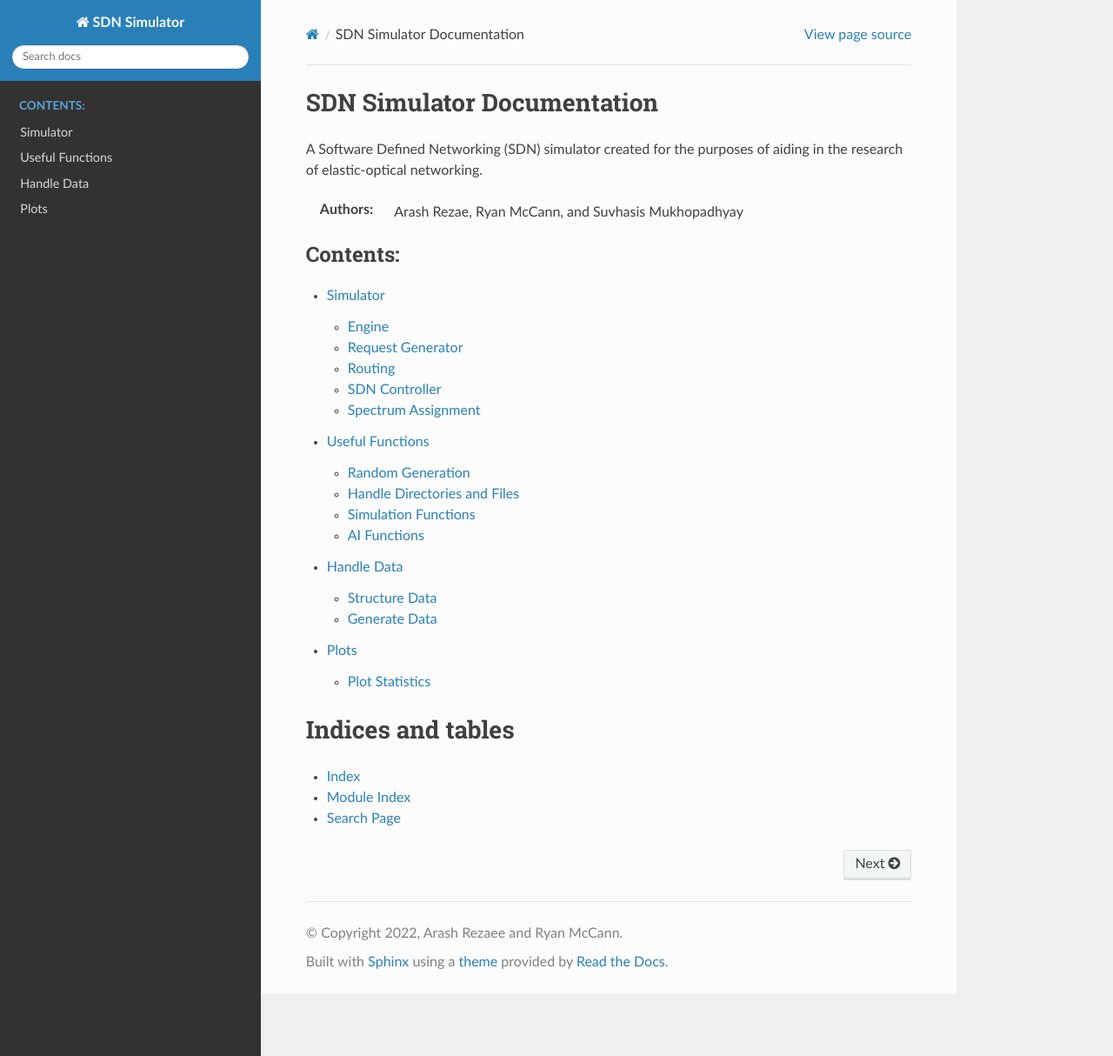
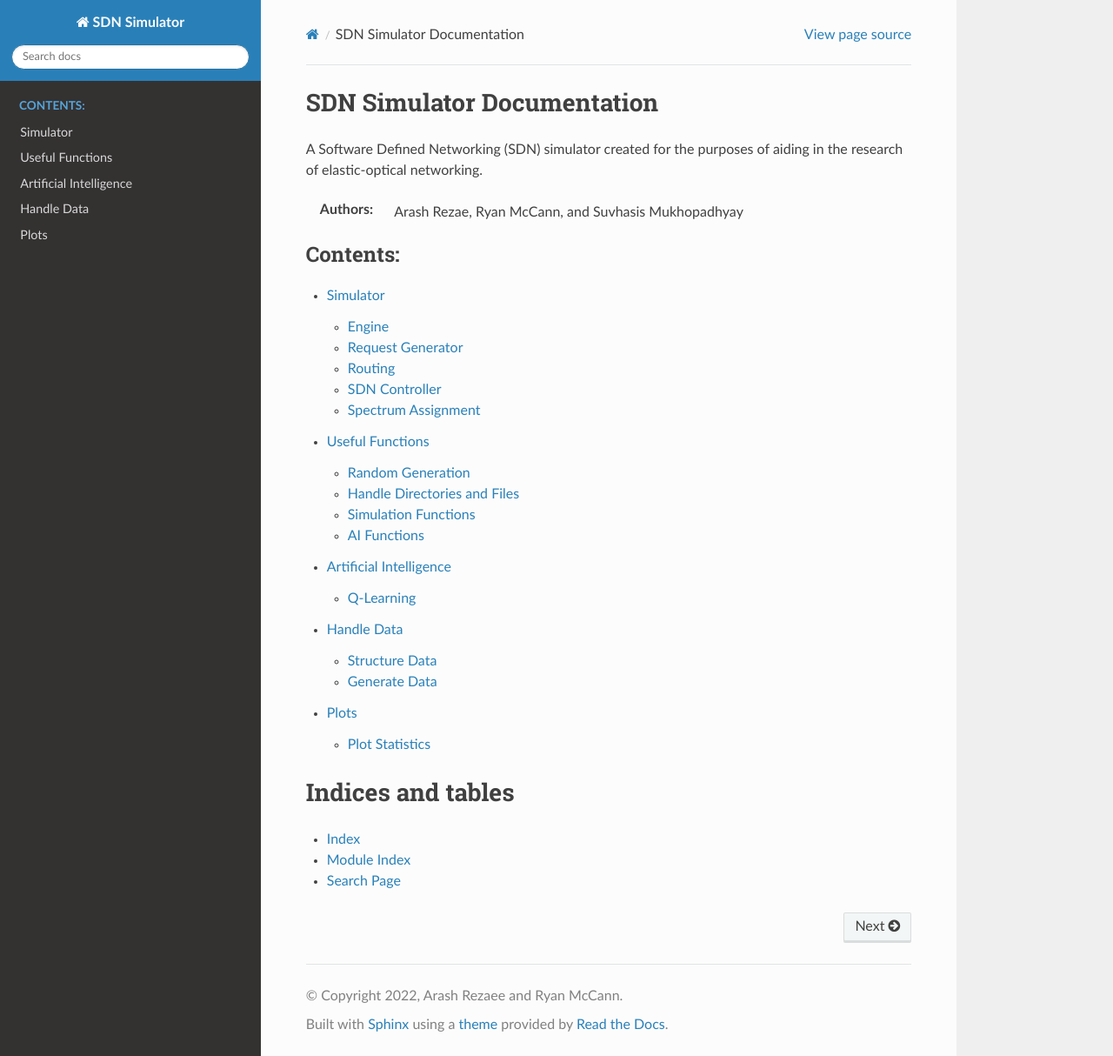
Before and after one commit to SDNNetSim/SDON_simulator, a Sphinx documentation site: the page built from docs/index.rst, in a window 1280 px wide and 1214 px high. Shown: the whole window at 87% size. Built offline with Sphinx 7.4.7 and the Read the Docs theme 2.0.0, drawn with Linux system fonts in a browser that asks for light colours; pages that are not in the unit, such as notebooks, are missing from menus.

Commit message:
Add Q-Learning to docs

```diff
--- /dev/null
+++ b/docs/ai/ai_modules.rst
@@ -0,0 +1,6 @@
+Artificial Intelligence
+=======================
+
+.. toctree::
+
+    q_learning
--- /dev/null
+++ b/docs/ai/q_learning.rst
@@ -0,0 +1,6 @@
+Q-Learning
+==========
+
+.. automodule:: ai.q_learning
+    :members:
+    :undoc-members:
--- a/docs/index.rst
+++ b/docs/index.rst
@@ -11,6 +11,7 @@ networking.
 
    sim_scripts/sim_scripts_modules.rst
    useful_functions/useful_functions_modules.rst
+   ai/ai_modules.rst
    tests/tests_modules.rst
    handle_data/handle_data_modules.rst
    plots/plot_modules.rst
```
